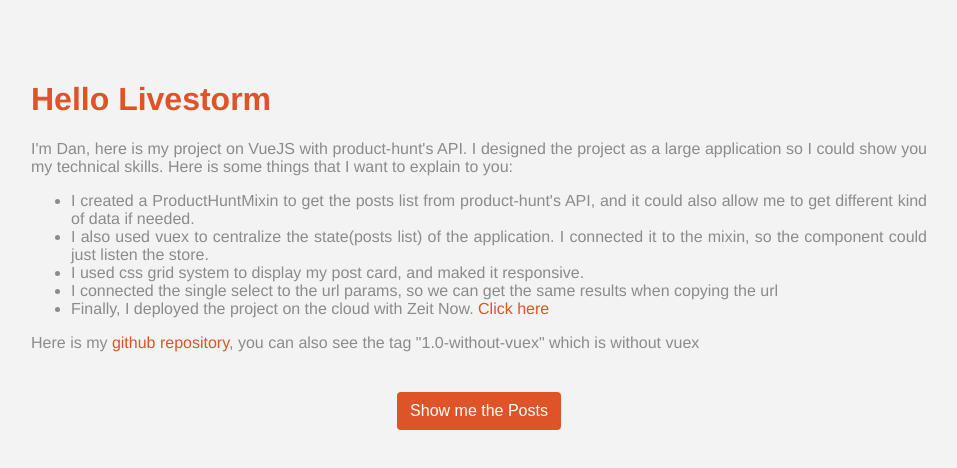
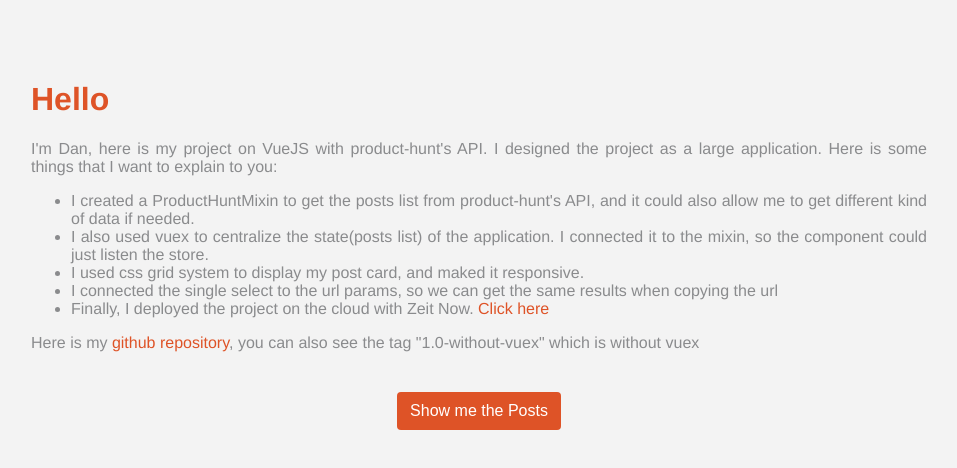
Before and after one commit to danhe/product-hunt, a Vue app: page / in a window 1280 px wide. Shown: the top 468 px of the page, without its empty margins (161-1118 px from the left). Built offline with nearby package versions, Linux system fonts and the light colour scheme.

Commit message:
Update description

```diff
--- a/src/views/Home.vue
+++ b/src/views/Home.vue
@@ -1,9 +1,9 @@
 <template>
   <div class="home">
-    <h1>Hello Livestorm</h1>
+    <h1>Hello</h1>
     <p>
       I'm Dan, here is my project on VueJS with product-hunt's API.
-      I designed the project as a large application so I could show you my technical skills.
+      I designed the project as a large application.
       Here is some things that I want to explain to you:
     </p>
     <ul>
```
